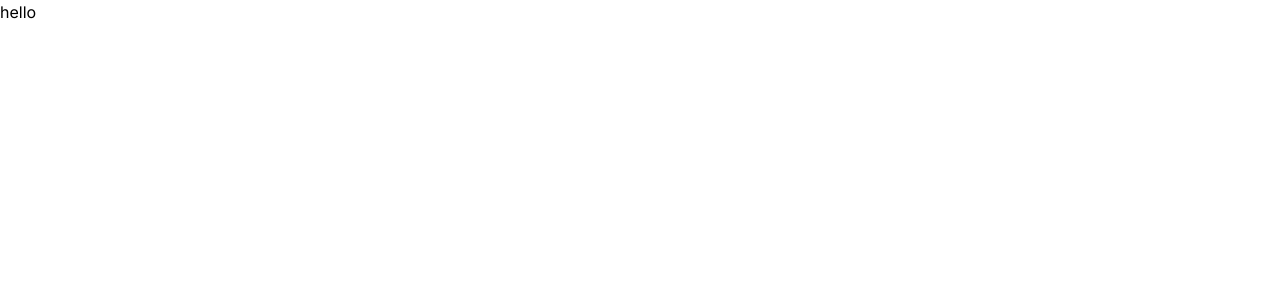
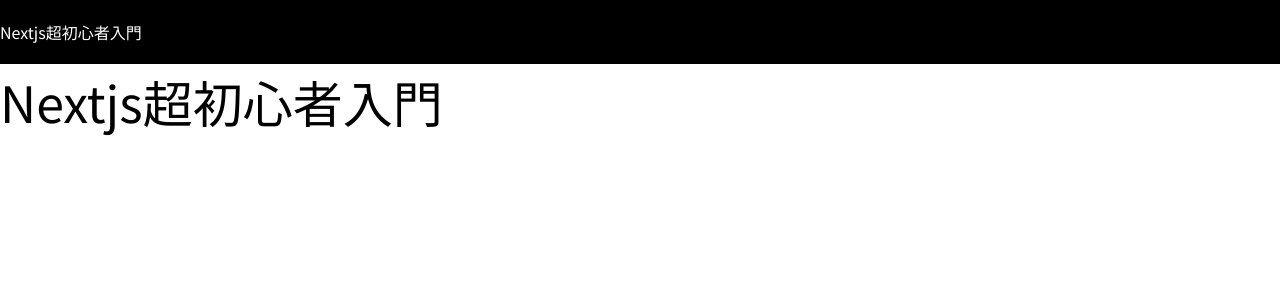
Before and after one commit to balckowl/progate-demo, a Next.js app: page / in a window 1280 px wide. Shown: the top 300 px of the page. Built offline with nearby package versions, Linux system fonts and the light colour scheme.

Commit message:
テストページの作成

```diff
--- /dev/null
+++ b/src/app/about/page.tsx
@@ -0,0 +1,7 @@
+const AboutPage = () => {
+    return (
+      <div className="text-[50px]">About</div>
+    )
+  }
+
+  export default AboutPage
--- /dev/null
+++ b/src/app/blog/page.tsx
@@ -0,0 +1,7 @@
+const BlogPage = () => {
+    return (
+      <div className="text-[50px]">Blog</div>
+    )
+  }
+
+  export default BlogPage
--- /dev/null
+++ b/src/app/components/header.tsx
@@ -0,0 +1,11 @@
+const Header = () => {
+    return (
+      <header className="bg-black py-5">
+          <div className="container mx-auto">
+              <h1 className="text-white">Nextjs超初心者入門</h1>
+          </div>
+      </header>
+    )
+  }
+
+  export default Header
--- /dev/null
+++ b/src/app/contact/page.tsx
@@ -0,0 +1,7 @@
+const ContactPage = () => {
+    return (
+      <div className="text-[50px]">Contact</div>
+    )
+  }
+
+  export default ContactPage
--- a/src/app/layout.tsx
+++ b/src/app/layout.tsx
@@ -1,8 +1,9 @@
 import type { Metadata } from "next";
-import { Inter } from "next/font/google";
+import { Noto_Sans_JP } from "next/font/google";
 import "./globals.css";
+import Header from "./components/header";
 
-const inter = Inter({ subsets: ["latin"] });
+const noto = Noto_Sans_JP({ subsets: ["latin"] });
 
 export const metadata: Metadata = {
   title: "Create Next App",
@@ -16,7 +17,10 @@
 }>) {
   return (
     <html lang="en">
-      <body className={inter.className}>{children}</body>
+      <body className={noto.className}>
+        <Header />
+        <main>{children}</main>
+      </body>
     </html>
   );
 }
--- a/src/app/page.tsx
+++ b/src/app/page.tsx
@@ -1,7 +1,7 @@
-export default function Home() {
+const Home = () => {
   return (
-    <main>
-      hello
-    </main>
-  );
+    <div className="text-[50px]">Nextjs超初心者入門</div>
+  )
 }
+
+export default Home
```
